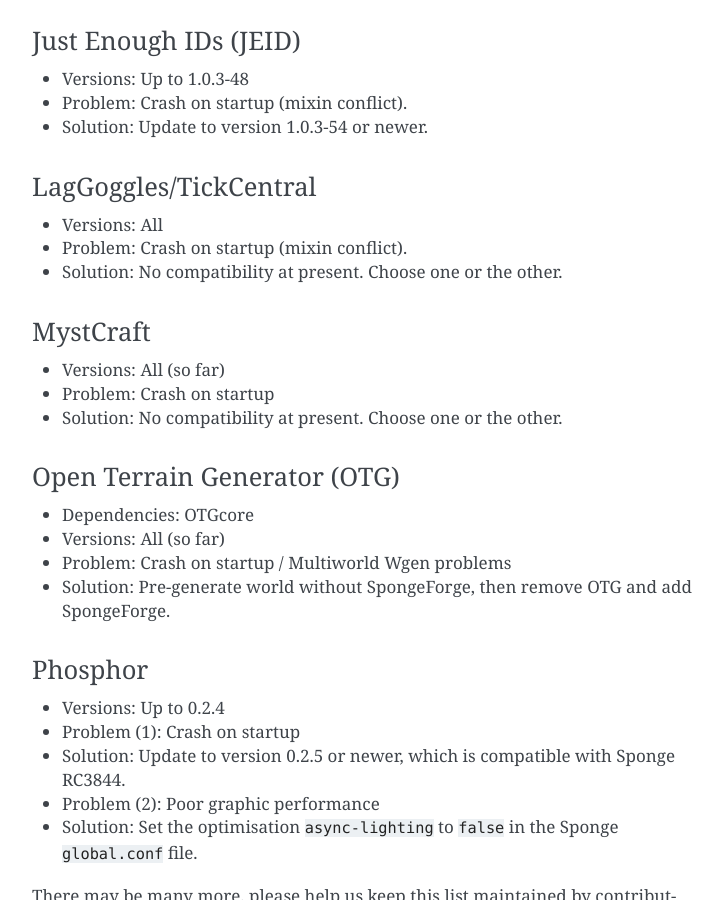
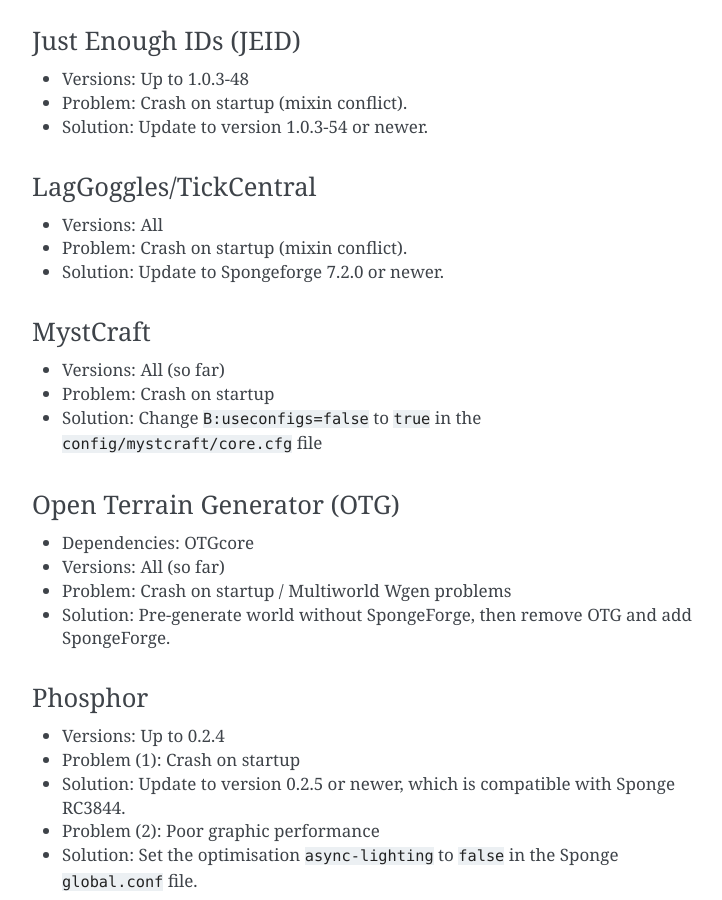
Before and after one commit to SpongePowered/SpongeDocs, a Sphinx documentation site: the page built from source/server/spongineer/incompatible.rst, in a window 1280 px wide and 900 px high, scrolled down 2139 px. Shown: the whole window, without its empty margins (388-1110 px from the left). Built offline with Sphinx 7.4.7, drawn with Linux system fonts in a browser that asks for light colours; pages that are not in the unit, such as notebooks, are missing from menus.

Commit message:
Update Incompatible Mods List (#860)
* Update incompatible.rst

* Add right Mystcraft fix

```diff
--- a/source/server/spongineer/incompatible.rst
+++ b/source/server/spongineer/incompatible.rst
@@ -95,13 +95,13 @@
 ~~~~~~~~~~~~~~~~~~~~~~
 - Versions: All
 - Problem: Crash on startup (mixin conflict).
-- Solution: No compatibility at present. Choose one or the other.
+- Solution: Update to Spongeforge 7.2.0 or newer.
 
 MystCraft
 ~~~~~~~~~
 - Versions: All (so far)
 - Problem: Crash on startup
-- Solution: No compatibility at present. Choose one or the other.
+- Solution: Change ``B:useconfigs=false`` to ``true`` in the ``config/mystcraft/core.cfg`` file
 
 Open Terrain Generator (OTG)
 ~~~~~~~~~~~~~~~~~~~~~~~~~~~~
```
